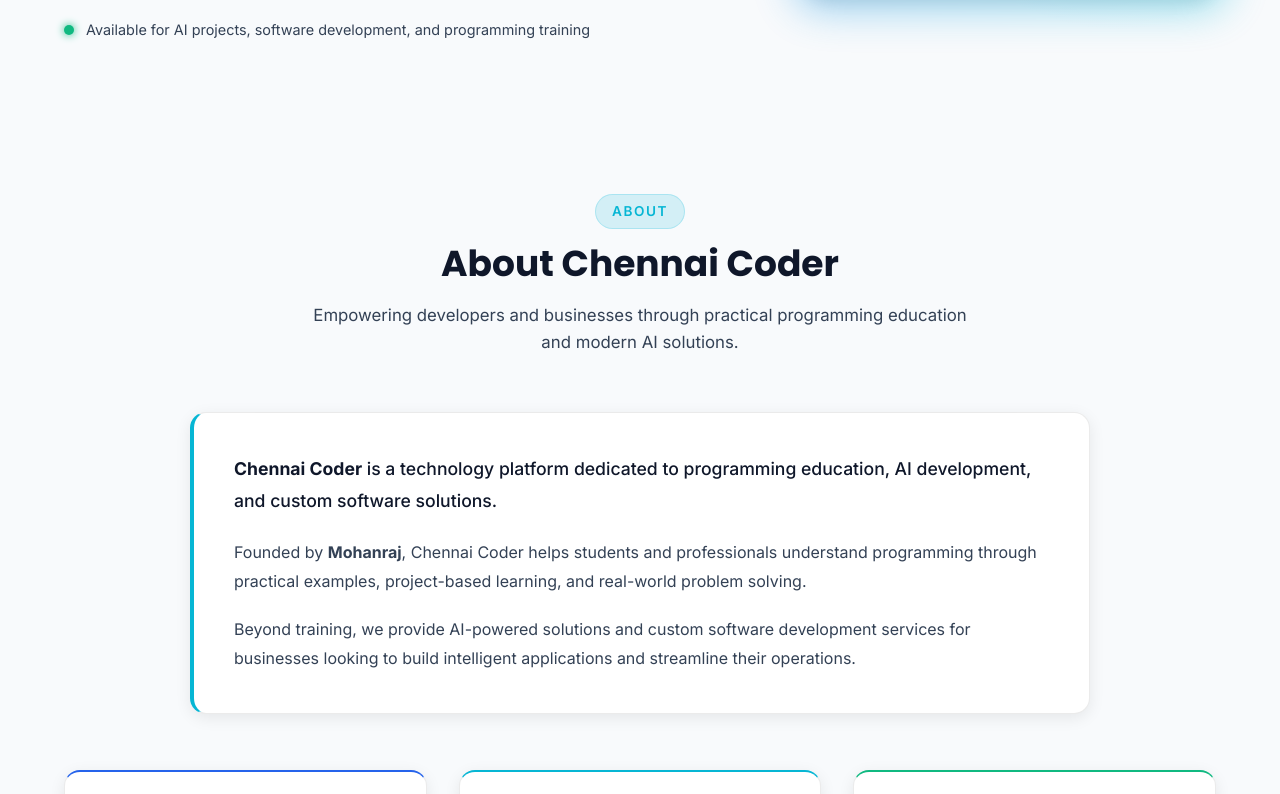
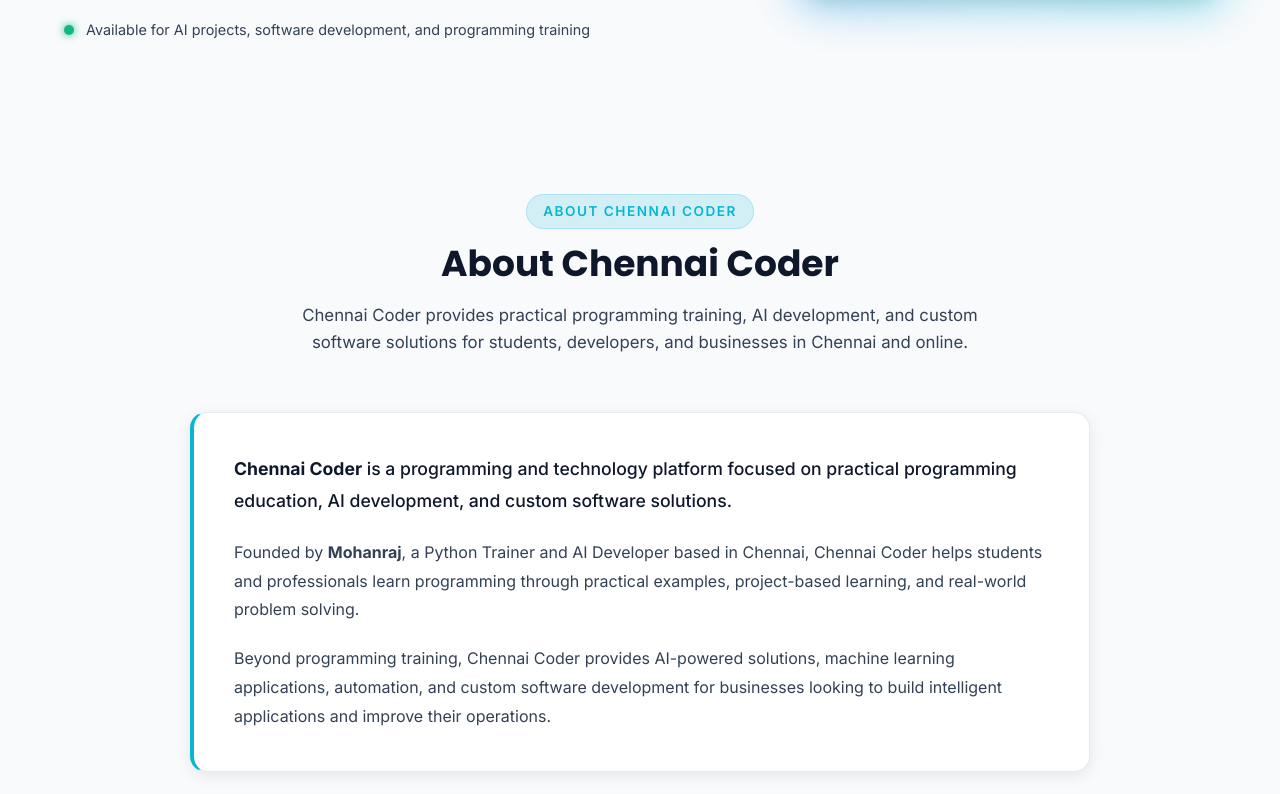
Before and after one commit to lookmohan/chennai_coder, a React (Vite) app: page / in a window 1280 px wide. Shown: the part 686-1480 px from the top of the page. Built offline with nearby package versions, Linux system fonts and the light colour scheme.

Commit message:
Update About.tsx

```diff
--- a/src/components/About.tsx
+++ b/src/components/About.tsx
@@ -4,115 +4,296 @@
 export const About: React.FC = () => {
   const approachCards = [
     {
-      title: "Learn",
-      description: "Master programming concepts through clear explanations, practical demonstrations, and hands-on coding exercises.",
-      icon: <BookOpenCheck size={28} style={{ color: 'var(--color-primary)' }} />,
+      title: 'Learn',
+      description:
+        'Master programming concepts through clear explanations, practical demonstrations, and hands-on coding exercises.',
+      icon: (
+        <BookOpenCheck
+          size={28}
+          style={{ color: 'var(--color-primary)' }}
+        />
+      ),
       color: 'var(--color-primary)'
     },
     {
-      title: "Build",
-      description: "Apply your knowledge by building real-world applications, solving problems, and creating robust software solutions.",
-      icon: <Layers size={28} style={{ color: 'var(--color-accent)' }} />,
+      title: 'Build',
+      description:
+        'Apply your knowledge by building real-world applications, solving problems, and creating robust software solutions.',
+      icon: (
+        <Layers
+          size={28}
+          style={{ color: 'var(--color-accent)' }}
+        />
+      ),
       color: 'var(--color-accent)'
     },
     {
-      title: "Improve",
-      description: "Continuously enhance your technical skills through practice, projects, and mastery of modern development technologies.",
-      icon: <TrendingUp size={28} style={{ color: 'var(--color-success)' }} />,
+      title: 'Improve',
+      description:
+        'Continuously enhance your technical skills through practice, projects, and mastery of modern development technologies.',
+      icon: (
+        <TrendingUp
+          size={28}
+          style={{ color: 'var(--color-success)' }}
+        />
+      ),
       color: 'var(--color-success)'
     }
   ];
 
   return (
-    <section id="about" className="section-padding" style={{ background: 'var(--bg-main)', position: 'relative' }}>
+    <section
+      id="about"
+      className="section-padding"
+      style={{
+        background: 'var(--bg-main)',
+        position: 'relative',
+        overflow: 'hidden'
+      }}
+    >
       <div className="container">
+
         {/* Section Header */}
         <div className="section-header">
-          <span className="section-tag">About</span>
-          <h2 className="section-title">About Chennai Coder</h2>
+
+          <span className="section-tag">
+            About Chennai Coder
+          </span>
+
+          <h2 className="section-title">
+            About Chennai Coder
+          </h2>
+
           <p className="section-desc">
-            Empowering developers and businesses through practical programming education and modern AI solutions.
+            Chennai Coder provides practical programming training, AI
+            development, and custom software solutions for students,
+            developers, and businesses in Chennai and online.
           </p>
+
         </div>
 
         {/* Main Narrative Card */}
         <div
-          className="glass-card"
+          className="glass-card about-main-card"
           style={{
-            padding: '2.5rem',
-            marginBottom: '3.5rem',
             maxWidth: '900px',
             margin: '0 auto 3.5rem auto',
             borderLeft: '4px solid var(--color-accent)'
           }}
         >
-          <p
-            style={{
-              fontSize: '1.1rem',
-              lineHeight: 1.85,
-              color: 'var(--text-heading)',
-              marginBottom: '1.25rem',
-              fontWeight: 500
-            }}
-          >
-            <strong>Chennai Coder</strong> is a technology platform dedicated to programming education, AI development, and custom software solutions.
+
+          {/* Introduction */}
+          <p className="about-intro">
+            <strong>Chennai Coder</strong> is a programming and technology
+            platform focused on practical programming education, AI
+            development, and custom software solutions.
           </p>
-          <p style={{ fontSize: '1rem', lineHeight: 1.8, color: 'var(--text-body)', marginBottom: '1.25rem' }}>
-            Founded by <strong>Mohanraj</strong>, Chennai Coder helps students and professionals understand programming through practical examples, project-based learning, and real-world problem solving.
+
+          {/* About Mohanraj */}
+          <p className="about-text">
+            Founded by <strong>Mohanraj</strong>, a Python Trainer and
+            AI Developer based in Chennai, Chennai Coder helps students
+            and professionals learn programming through practical
+            examples, project-based learning, and real-world problem
+            solving.
           </p>
-          <p style={{ fontSize: '1rem', lineHeight: 1.8, color: 'var(--text-body)' }}>
-            Beyond training, we provide AI-powered solutions and custom software development services for businesses looking to build intelligent applications and streamline their operations.
+
+          {/* Software & AI Services */}
+          <p className="about-text about-text-last">
+            Beyond programming training, Chennai Coder provides
+            AI-powered solutions, machine learning applications,
+            automation, and custom software development for businesses
+            looking to build intelligent applications and improve their
+            operations.
           </p>
+
         </div>
 
-        {/* Approach Cards Grid */}
-        <div
-          style={{
-            display: 'grid',
-            gridTemplateColumns: 'repeat(auto-fit, minmax(280px, 1fr))',
-            gap: '2rem'
-          }}
-        >
+        {/* Learn / Build / Improve */}
+        <div className="about-cards-grid">
+
           {approachCards.map((card, index) => (
             <div
               key={card.title}
-              className="glass-card"
+              className="glass-card about-approach-card"
               style={{
-                padding: '2.25rem',
-                display: 'flex',
-                flexDirection: 'column',
-                gap: '1.25rem',
-                borderTop: `2px solid ${card.color}`,
-                transition: 'all 0.3s ease'
+                borderTop: `2px solid ${card.color}`
               }}
             >
+
+              {/* Icon */}
               <div
+                className="about-icon"
                 style={{
-                  width: '56px',
-                  height: '56px',
-                  borderRadius: '14px',
-                  background: index === 0 ? 'var(--color-primary-light)' :
-                             index === 1 ? 'var(--color-accent-light)' :
-                             'rgba(16, 185, 129, 0.15)',
-                  display: 'flex',
-                  alignItems: 'center',
-                  justifyContent: 'center'
+                  background:
+                    index === 0
+                      ? 'var(--color-primary-light)'
+                      : index === 1
+                      ? 'var(--color-accent-light)'
+                      : 'rgba(16, 185, 129, 0.15)'
                 }}
               >
                 {card.icon}
               </div>
+
+              {/* Card Content */}
               <div>
-                <h3 style={{ fontSize: '1.35rem', color: 'var(--text-heading)', marginBottom: '0.75rem', fontWeight: 700 }}>
+                <h3 className="about-card-title">
                   {card.title}
                 </h3>
-                <p style={{ color: 'var(--text-body)', fontSize: '0.95rem', lineHeight: 1.7, margin: 0 }}>
+
+                <p className="about-card-description">
                   {card.description}
                 </p>
               </div>
+
             </div>
           ))}
+
         </div>
+
       </div>
+
+      {/* Responsive Styles */}
+      <style>{`
+
+        /* Desktop */
+        .about-main-card {
+          padding: 2.5rem;
+        }
+
+        .about-intro {
+          font-size: 1.1rem;
+          line-height: 1.85;
+          color: var(--text-heading);
+          margin-bottom: 1.25rem;
+          font-weight: 500;
+        }
+
+        .about-text {
+          font-size: 1rem;
+          line-height: 1.8;
+          color: var(--text-body);
+          margin-bottom: 1.25rem;
+        }
+
+        .about-text-last {
+          margin-bottom: 0;
+        }
+
+        .about-cards-grid {
+          display: grid;
+          grid-template-columns: repeat(3, 1fr);
+          gap: 2rem;
+        }
+
+        .about-approach-card {
+          padding: 2.25rem;
+          display: flex;
+          flex-direction: column;
+          gap: 1.25rem;
+          transition: all 0.3s ease;
+        }
+
+        .about-icon {
+          width: 56px;
+          height: 56px;
+          border-radius: 14px;
+          display: flex;
+          align-items: center;
+          justify-content: center;
+          flex-shrink: 0;
+        }
+
+        .about-card-title {
+          font-size: 1.35rem;
+          color: var(--text-heading);
+          margin-bottom: 0.75rem;
+          font-weight: 700;
+        }
+
+        .about-card-description {
+          color: var(--text-body);
+          font-size: 0.95rem;
+          line-height: 1.7;
+          margin: 0;
+        }
+
+        /* Tablet */
+        @media (max-width: 991px) {
+
+          .about-cards-grid {
+            grid-template-columns: repeat(2, 1fr);
+          }
+
+        }
+
+        /* Mobile */
+        @media (max-width: 767px) {
+
+          .about-main-card {
+            padding: 1.5rem;
+            margin-bottom: 2.5rem !important;
+          }
+
+          .about-intro {
+            font-size: 1rem;
+            line-height: 1.75;
+          }
+
+          .about-text {
+            font-size: 0.95rem;
+            line-height: 1.7;
+          }
+
+          .about-cards-grid {
+            grid-template-columns: 1fr;
+            gap: 1.25rem;
+          }
+
+          .about-approach-card {
+            padding: 1.5rem;
+            gap: 1rem;
+          }
+
+          .about-icon {
+            width: 50px;
+            height: 50px;
+          }
+
+          .about-card-title {
+            font-size: 1.2rem;
+          }
+
+          .about-card-description {
+            font-size: 0.9rem;
+            line-height: 1.65;
+          }
+
+        }
+
+        /* Small Mobile */
+        @media (max-width: 480px) {
+
+          .about-main-card {
+            padding: 1.25rem;
+          }
+
+          .about-intro {
+            font-size: 0.95rem;
+          }
+
+          .about-text {
+            font-size: 0.9rem;
+          }
+
+          .about-approach-card {
+            padding: 1.25rem;
+          }
+
+        }
+
+      `}</style>
     </section>
   );
 };
```
